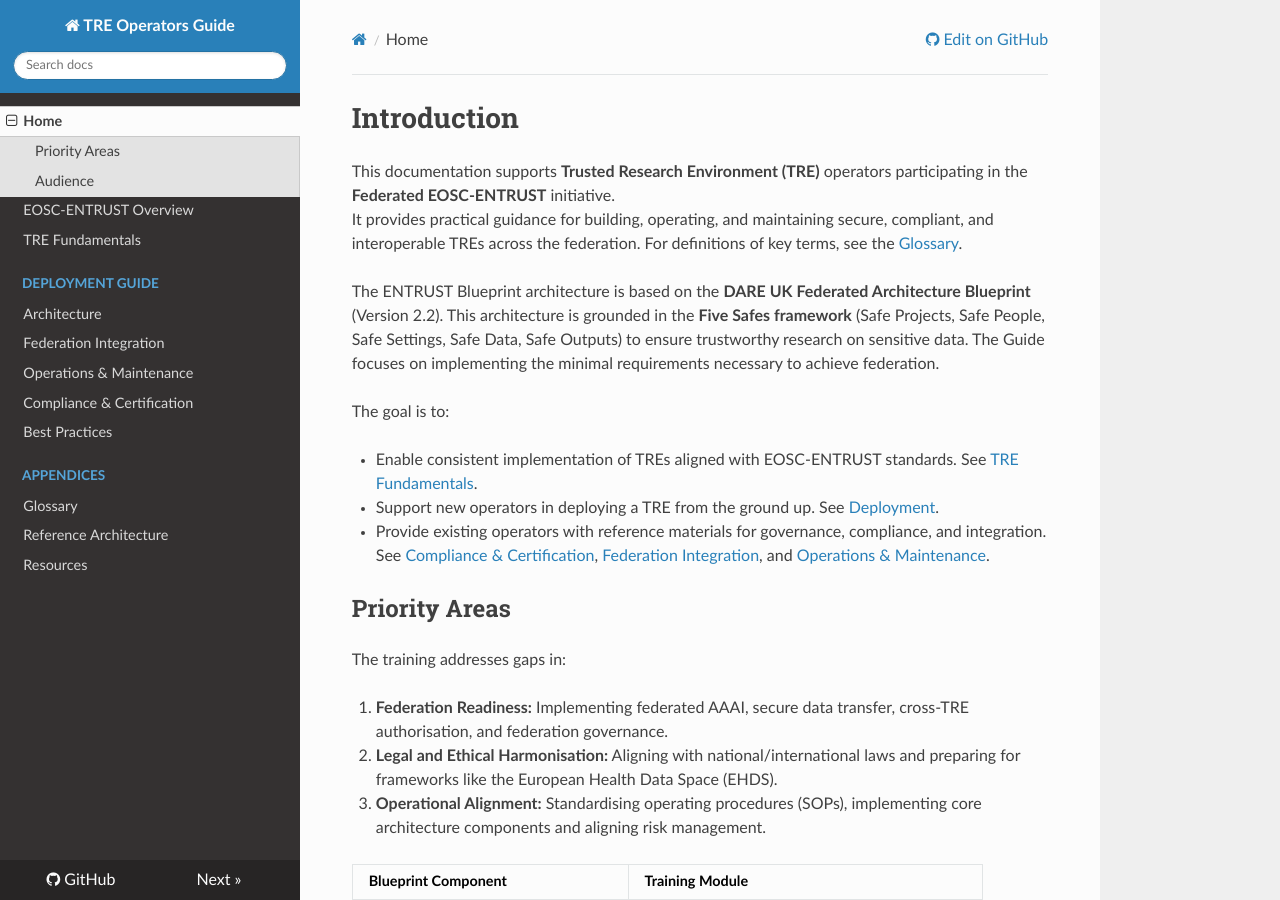
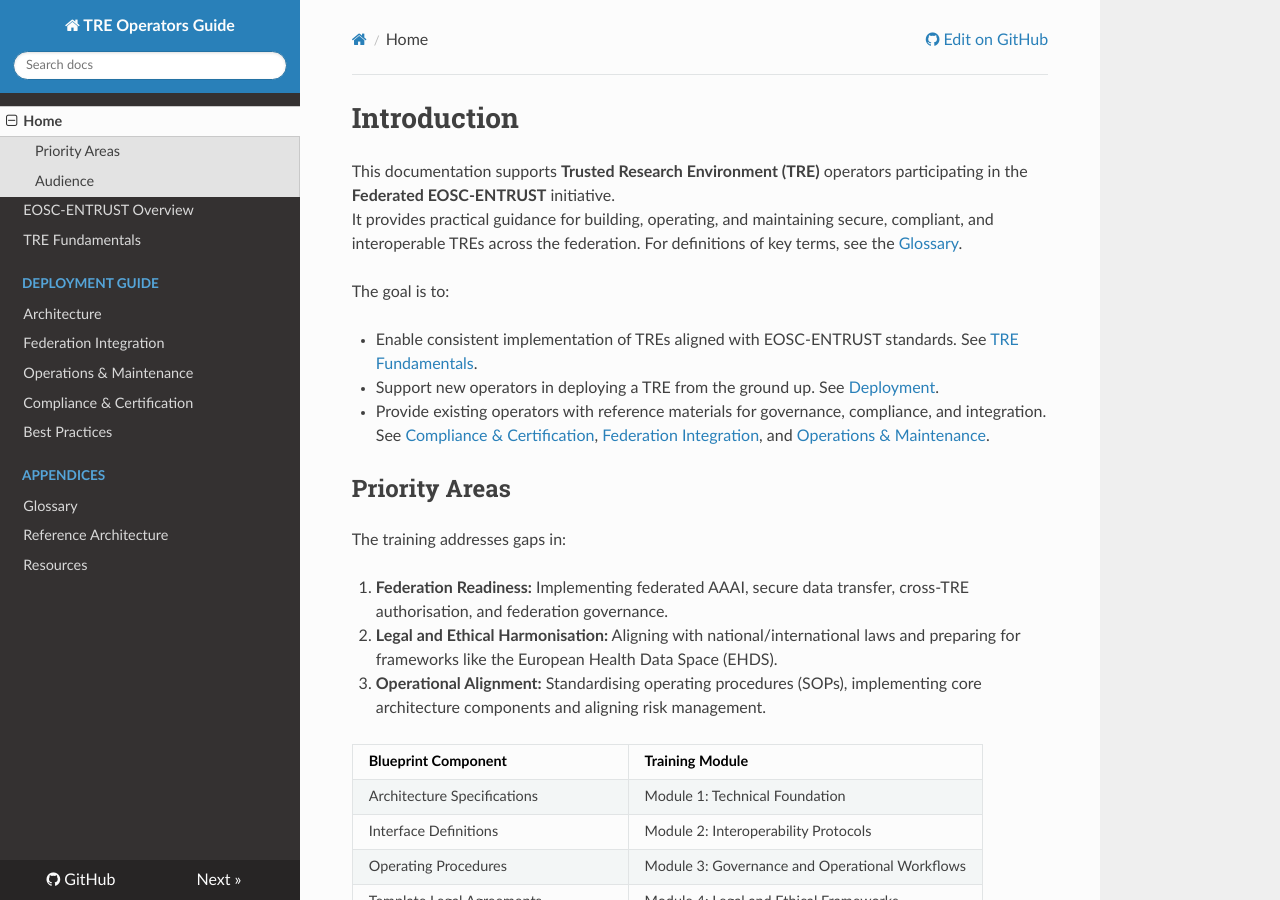
Before and after one commit to unioslo/tre-operators-docs, an MkDocs documentation site: the page built from docs/index.md, in a window 1280 px wide and 900 px high. Built offline with MkDocs 1.6.1, drawn with Linux system fonts in a browser that asks for light colours; nearby versions of some CDN libraries.

Commit message:
Remove redundant ENTRUST Blueprint architecture details from the introduction for clarity.

```diff
--- a/docs/index.md
+++ b/docs/index.md
@@ -3,8 +3,6 @@
 
 This documentation supports **Trusted Research Environment (TRE)** operators participating in the **Federated EOSC-ENTRUST** initiative.
 It provides practical guidance for building, operating, and maintaining secure, compliant, and interoperable TREs across the federation. For definitions of key terms, see the [Glossary](appendices/glossary.md).
-
-The ENTRUST Blueprint architecture is based on the **DARE UK Federated Architecture Blueprint** (Version 2.2). This architecture is grounded in the **Five Safes framework** (Safe Projects, Safe People, Safe Settings, Safe Data, Safe Outputs) to ensure trustworthy research on sensitive data. The Guide focuses on implementing the minimal requirements necessary to achieve federation.
 
 The goal is to:
 
```
